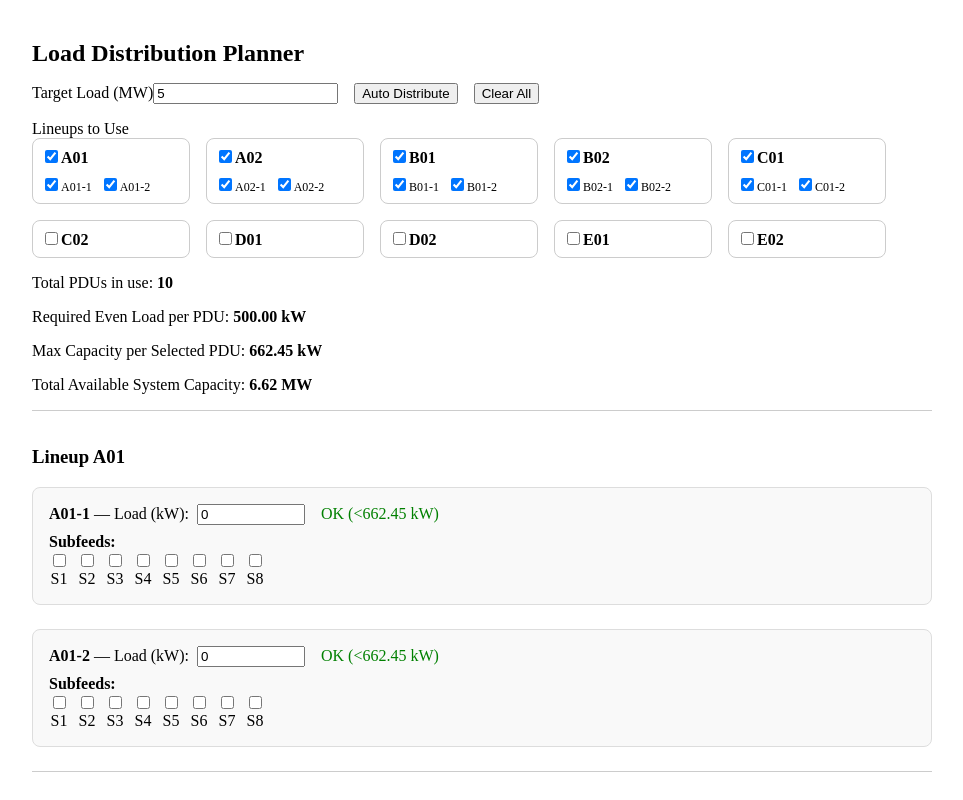
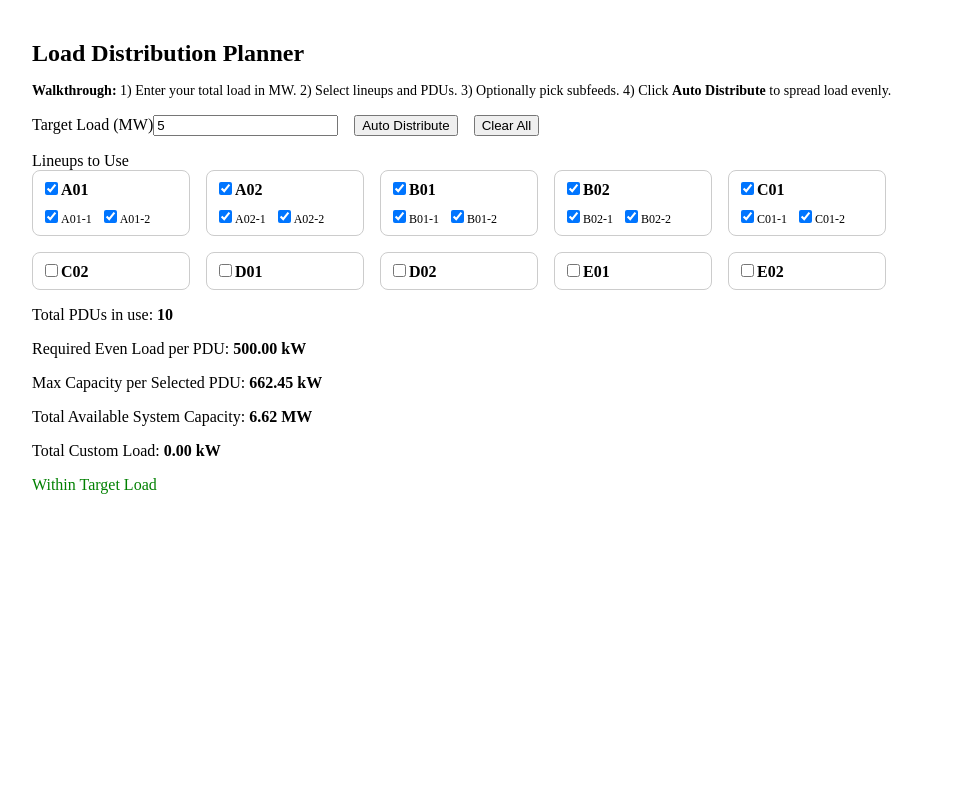
Before and after one commit to aralston1281/Pdu, a React (Create React App) app: page / in a window 1280 px wide. Shown: the top 800 px of the page, without its empty margins (158-1121 px from the left). Built offline with nearby package versions, Linux system fonts and the light colour scheme.

Commit message:
Update App.js

```diff
--- a/src/App.js
+++ b/src/App.js
@@ -1,4 +1,3 @@
-// Full updated LoadDistributionPlanner component with enhancements
 import { useState } from "react";
 import jsPDF from "jspdf";
 
@@ -112,7 +111,13 @@ export default function LoadDistributionPlanner() {
 
   return (
     <div style={{ maxWidth: "900px", margin: "0 auto", padding: "1rem" }}>
-      <h1 style={{ fontSize: "24px", fontWeight: "bold", marginBottom: "1rem" }}>Load Distribution Planner</h1>
+      <h1 style={{ fontSize: "24px", fontWeight: "bold", marginBottom: "1rem" }}>
+        Load Distribution Planner
+      </h1>
+      <p style={{ fontSize: "14px", marginBottom: "1rem" }}>
+        <strong>Walkthrough:</strong> 1) Enter your total load in MW. 2) Select lineups and PDUs. 3)
+        Optionally pick subfeeds. 4) Click <strong>Auto Distribute</strong> to spread load evenly.
+      </p>
 
       <div style={{ display: "flex", gap: "1rem", marginBottom: "1rem" }}>
         <div>
@@ -121,9 +126,14 @@ export default function LoadDistributionPlanner() {
             type="number"
             value={targetLoadMW}
             onChange={(e) => setTargetLoadMW(Number(e.target.value))}
+            title="Enter your desired total load in megawatts"
           />
         </div>
-        <button onClick={autoDistribute} disabled={totalPDUs === 0}>
+        <button
+          onClick={autoDistribute}
+          disabled={totalPDUs === 0}
+          title="Distribute load evenly across PDUs"
+        >
           Auto Distribute
         </button>
         <button
@@ -133,6 +143,7 @@ export default function LoadDistributionPlanner() {
             setPduUsage({});
             setSelectedLineups([]);
           }}
+          title="Reset all selections"
         >
           Clear All
         </button>
@@ -156,19 +167,12 @@ export default function LoadDistributionPlanner() {
                   type="checkbox"
                   checked={selectedLineups.includes(lineup)}
                   onChange={() => toggleLineup(lineup)}
+                  title="Include or exclude this lineup"
                 />
                 {lineup} {lineupWarnings[lineup] && <span style={{ color: "red" }}>⚠️</span>}
               </label>
               {selectedLineups.includes(lineup) && (
-                <div
-                  style={{
-                    fontSize: "12px",
-                    marginTop: "0.5rem",
-                    display: "flex",
-                    gap: "0.5rem",
-                    flexWrap: "wrap",
-                  }}
-                >
+                <div style={{ fontSize: "12px", marginTop: "0.5rem", display: "flex", gap: "0.5rem", flexWrap: "wrap" }}>
                   {[0, 1].map((i) => (
                     <label key={`${lineup}-${i}`}>
                       <input
@@ -191,125 +195,11 @@ export default function LoadDistributionPlanner() {
         <p>Required Even Load per PDU: <strong>{evenLoadPerPDU.toFixed(2)} kW</strong></p>
         <p>Max Capacity per Selected PDU: <strong>{pduMaxKW.toFixed(2)} kW</strong></p>
         <p>Total Available System Capacity: <strong>{totalAvailableCapacityMW} MW</strong></p>
+        <p>Total Custom Load: <strong>{totalCustomKW.toFixed(2)} kW</strong></p>
+        <p style={{ color: totalCustomKW > targetLoadMW * 1000 ? "red" : "green" }}>
+          {totalCustomKW > targetLoadMW * 1000 ? "Exceeds Target Load" : "Within Target Load"}
+        </p>
       </div>
-
-      {selectedLineups.map((lineup, li) => (
-        <div
-          key={lineup}
-          style={{
-            borderTop: "1px solid #ccc",
-            paddingTop: "1rem",
-            marginTop: "1rem",
-          }}
-        >
-          <h3>Lineup {lineup}</h3>
-          {(pduUsage[lineup] || [0, 1]).map((pdu, pj) => {
-            const index = selectedLineups
-              .slice(0, li)
-              .reduce((acc, l) => acc + (pduUsage[l]?.length || 2), 0) + pj;
-            const pduKey = `${lineup}-${pdu + 1}`;
-            const load = customDistribution[index] || 0;
-            const selectedFeeds = Array.from({ length: subfeedsPerPDU }).filter(
-              (_, i) => breakerSelection[`${pduKey}-S${i}`]
-            );
-
-            return (
-              <div
-                key={pduKey}
-                style={{
-                  marginBottom: "1.5rem",
-                  padding: "1rem",
-                  backgroundColor: "#f9f9f9",
-                  borderRadius: "8px",
-                  border: "1px solid #ddd",
-                }}
-              >
-                <div style={{ marginBottom: "0.5rem" }}>
-                  <strong>{pduKey}</strong> — Load (kW):
-                  <input
-                    type="number"
-                    value={load}
-                    onChange={(e) => handleCustomChange(index, e.target.value)}
-                    style={{ marginLeft: "0.5rem", width: "100px" }}
-                  />
-                  <span
-                    style={{
-                      color: load > pduMaxKW ? "red" : "green",
-                      marginLeft: "1rem",
-                    }}
-                  >
-                    {load > pduMaxKW
-                      ? `Overloaded (>${pduMaxKW.toFixed(2)} kW)`
-                      : `OK (<${pduMaxKW.toFixed(2)} kW)`}
-                  </span>
-                </div>
-                <div style={{ marginTop: "0.5rem" }}>
-                  <label style={{ fontWeight: "bold" }}>Subfeeds:</label>
-                  <div
-                    style={{
-                      display: "flex",
-                      flexWrap: "wrap",
-                      gap: "0.5rem",
-                    }}
-                  >
-                    {Array.from({ length: subfeedsPerPDU }).map((_, i) => {
-                      const key = `${pduKey}-S${i}`;
-                      const isSelected = !!breakerSelection[key];
-                      const feedLoad =
-                        isSelected && selectedFeeds.length > 0
-                          ? (load / selectedFeeds.length).toFixed(2)
-                          : "";
-                      const overLimit =
-                        isSelected &&
-                        selectedFeeds.length > 0 &&
-                        parseFloat(feedLoad) > maxSubfeedKW;
-                      const feedStatus = isSelected
-                        ? `${feedLoad} kW${overLimit ? " ⚠️" : ""}`
-                        : "";
-                      return (
-                        <label
-                          key={key}
-                          style={{
-                            display: "flex",
-                            flexDirection: "column",
-                            alignItems: "center",
-                          }}
-                        >
-                          <input
-                            type="checkbox"
-                            checked={isSelected}
-                            onChange={() => toggleSubfeed(pduKey, i)}
-                          />
-                          S{i + 1}
-                          <span
-                            style={{
-                              fontSize: "10px",
-                              color: overLimit ? "red" : "#666",
-                            }}
-                          >
-                            {feedStatus}
-                          </span>
-                        </label>
-                      );
-                    })}
-                  </div>
-                </div>
-              </div>
-            );
-          })}
-        </div>
-      ))}
-
-      <p>Total Custom Load: <strong>{totalCustomKW.toFixed(2)} kW</strong></p>
-      <p
-        style={{
-          color: totalCustomKW > targetLoadMW * 1000 ? "red" : "green",
-        }}
-      >
-        {totalCustomKW > targetLoadMW * 1000
-          ? "Exceeds Target Load"
-          : "Within Target Load"}
-      </p>
     </div>
   );
 }
```
